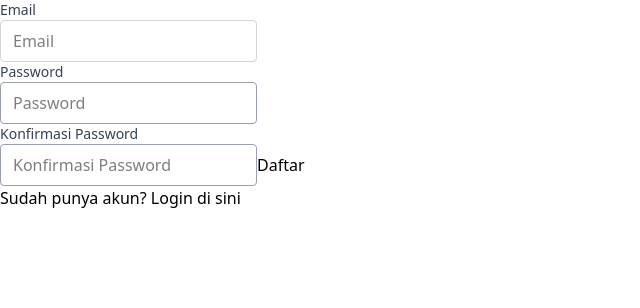
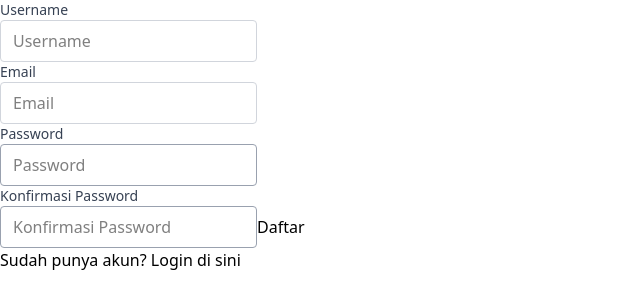
Before and after one commit to qalmurri/face4, a React (Vite) app: page /register in a window 1280 px wide. Shown: the top 308 px of the page, without its empty margins (0-640 px from the left). Built offline with nearby package versions, Linux system fonts and the light colour scheme.

Commit message:
Add files via upload

```diff
--- a/src/features/public/auth/register/components/RegisterForm.tsx
+++ b/src/features/public/auth/register/components/RegisterForm.tsx
@@ -10,6 +10,7 @@ interface RegisterFormProps {
 }
 
 export default function RegisterForm({ onSuccess }: RegisterFormProps) {
+    const [username, setUsername] = useState<string>("");
     const [email, setEmail] = useState<string>("");
     const [password, setPassword] = useState<string>("");
     const [confirmPassword, setConfirmPassword] = useState<string>("");
@@ -28,7 +29,7 @@ export default function RegisterForm({ onSuccess }: RegisterFormProps) {
         setLoading(true);
 
         try {
-            const data = await registerUser(email, password);
+            const data = await registerUser(username, email, password);
             console.log("Register success:", data);
 
             if (onSuccess) onSuccess(); // kasih tahu parent kalau register berhasil
@@ -43,6 +44,15 @@ export default function RegisterForm({ onSuccess }: RegisterFormProps) {
       <div>
         {error && <p>{error}</p>}
         <form onSubmit={handleSubmit}>
+          <Label htmlFor="username">Username</Label>
+          <Input
+            variant="primary"
+            type="text"
+            placeholder="Username"
+            value={username}
+            onChange={(e) => setUsername(e.target.value)}
+    />
+
           <Label htmlFor="email">Email</Label>
           <Input
             variant="primary"
--- a/src/features/public/auth/services.tsx
+++ b/src/features/public/auth/services.tsx
@@ -27,11 +27,13 @@ export interface RegisterResponse {
 }
 
 export async function registerUser(
+  username: string,
   email: string,
   password: string
 ): Promise<RegisterResponse> {
   try {
     const response = await api.post<RegisterResponse>("/register/", {
+      username,
       email,
       password,
     });
```
Lines whose indentation alone changed are shown as unchanged.
